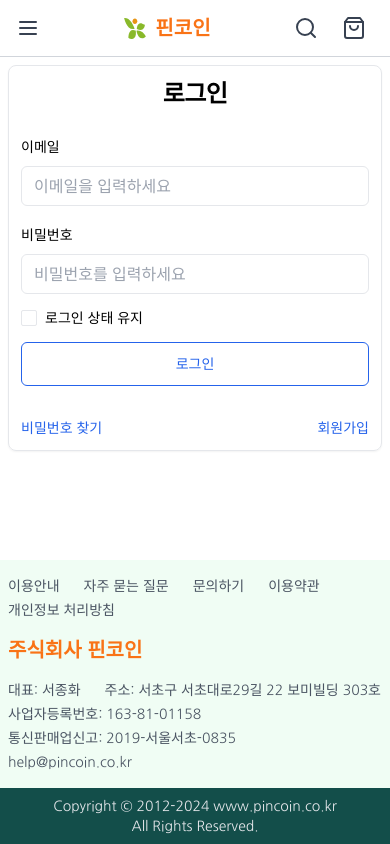
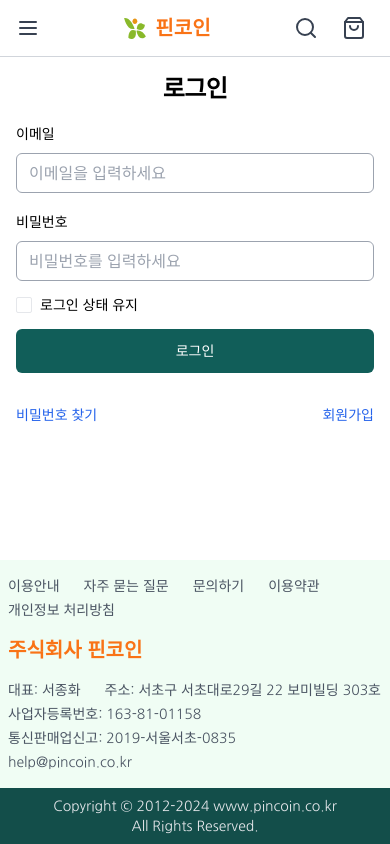
Before and after one commit to mairoo/guava, a Next.js app: page /auth/sign-in in a window 390 px wide. Built offline with nearby package versions, Linux system fonts and the light colour scheme.

Commit message:
login form styling

```diff
--- a/src/app/auth/find-password/page.tsx
+++ b/src/app/auth/find-password/page.tsx
@@ -0,0 +1,5 @@
+const FindPasswordPage = () => {
+  return <div>find password</div>;
+};
+
+export default FindPasswordPage;
--- a/src/app/auth/sign-in/page.tsx
+++ b/src/app/auth/sign-in/page.tsx
@@ -23,7 +23,7 @@ const schema = yup.object().shape({
     .string()
     .min(8, '비밀번호는 최소 8자 이상이어야 합니다')
     .required('비밀번호를 입력해주세요'),
-  rememberMe: yup.boolean().required(), // required() 추가하여 필수 필드로 변경
+  rememberMe: yup.boolean().required(),
 });
 
 const SignInPage = () => {
@@ -54,11 +54,11 @@ const SignInPage = () => {
 
   const styles = {
     input: {
-      base: 'focus-visible:ring-0 focus-visible:ring-offset-0',
+      base: 'focus-visible:ring-0 focus-visible:ring-offset-0 border border-gray-400',
       error: 'border-red-500',
     },
     button: {
-      base: 'w-full h-11 border border-blue-600 bg-white text-blue-600 hover:bg-blue-50 transition-colors',
+      base: 'w-full h-11 bg-teal-800 text-white hover:bg-teal-700 transition-colors',
       loading: 'cursor-not-allowed opacity-70',
     },
     link: 'text-blue-600 hover:text-blue-800 transition-colors duration-200',
@@ -66,13 +66,13 @@ const SignInPage = () => {
 
   return (
     <TopSpace>
-      <Card className="w-full max-w-md mx-auto">
-        <CardHeader className="p-3">
+      <Card className="w-full max-w-md mx-auto sm:border sm:shadow-sm border-0 shadow-none">
+        <CardHeader className="p-2 sm:p-3">
           <CardTitle className="text-2xl font-bold text-center">
             로그인
           </CardTitle>
         </CardHeader>
-        <CardContent className="p-3">
+        <CardContent className="p-2 sm:p-3">
           <form onSubmit={handleSubmit(onSubmit)} className="space-y-4">
             <div className="space-y-2">
               <Label htmlFor="email">이메일</Label>
```
